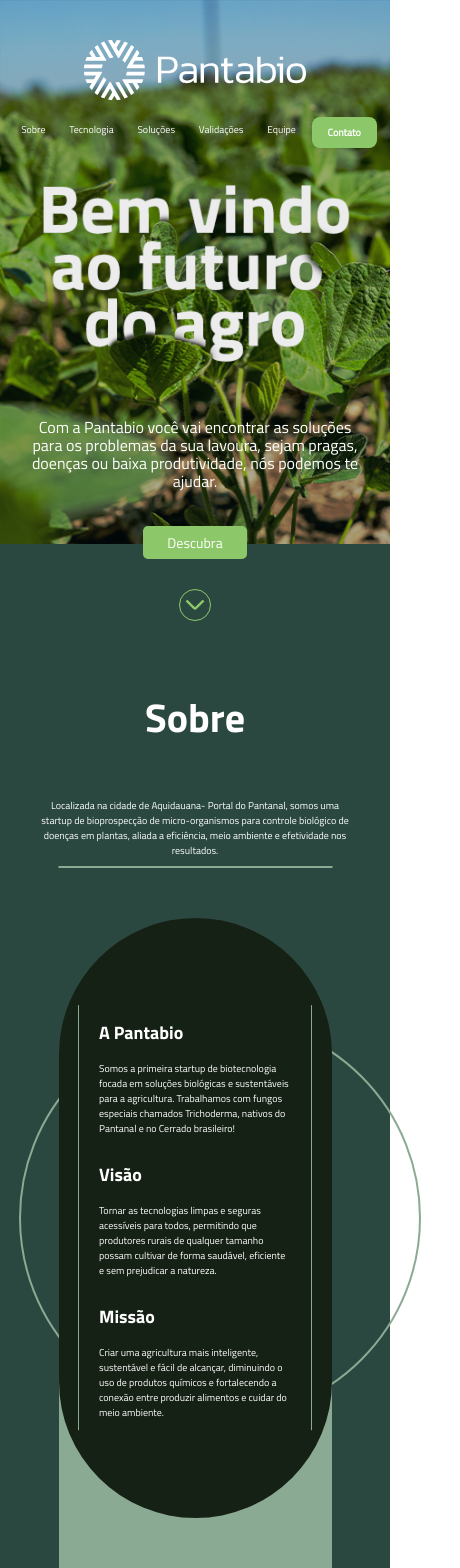
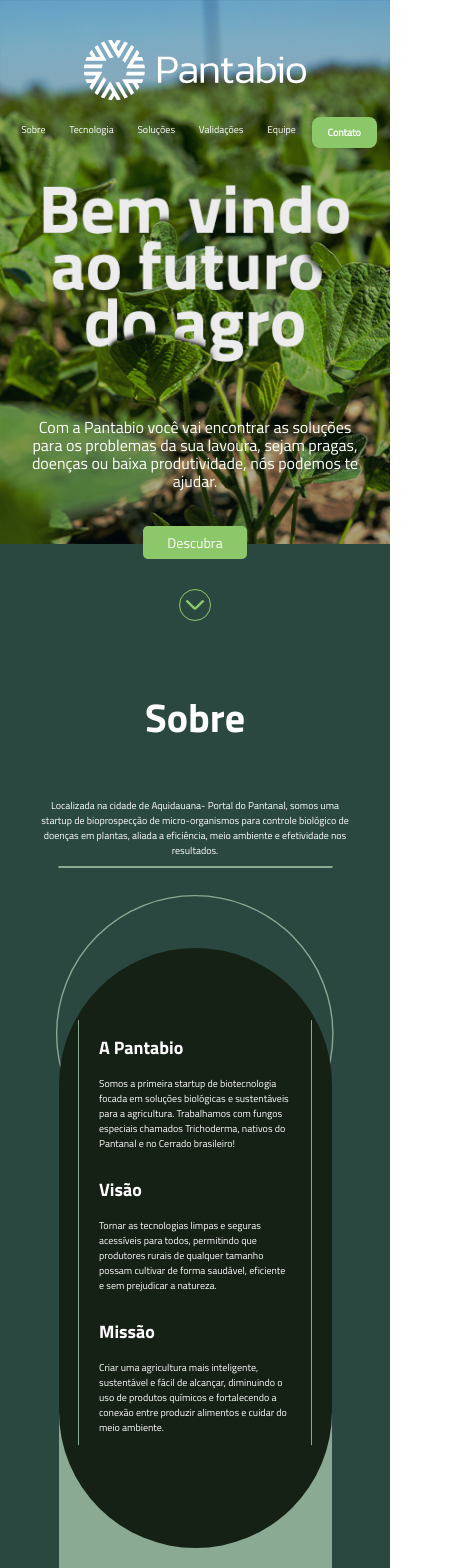
Before and after one commit to yagoMiron/pantabio, a React (Create React App) app: page / in a window 390 px wide. Shown: the top 1568 px of the page, 460 px wide, since content can reach past the window. Built offline with nearby package versions, Linux system fonts and the light colour scheme.

Commit message:
arrumando svg da seção sobre

```diff
--- a/src/components/Header/index.tsx
+++ b/src/components/Header/index.tsx
@@ -9,7 +9,7 @@ const Header = () => {
   useEffect(() => {
     function handleScroll() {
       const scrollY = window.scrollY;
-      setScrolled(scrollY > 1000);
+      setScrolled(scrollY > 0);
     }
 
     window.addEventListener("scroll", handleScroll);
--- a/src/components/Sobre/styles.module.css
+++ b/src/components/Sobre/styles.module.css
@@ -31,14 +31,15 @@
   width: 100vw;
   margin: 50px 10%;
   justify-content: center;
+  position: relative;
 }
 .area_ovalada {
-  position: relative;
   background-color: #162116;
   width: 75vw;
   height: 200px;
   border-radius: 213px;
   padding: 100px 0px;
+  z-index: 2;
 }
 .info {
   position: absolute;
@@ -67,6 +68,7 @@
   position: absolute;
   left: -20px;
   color: #8baa93;
+  z-index: 1;
 }
 @media (max-width: 820px) {
   .title {
@@ -111,4 +113,13 @@
   .text {
     font-size: 10px;
   }
+  .circle {
+    width: 85vw;
+    height: 85vw;
+    top: 0;
+    left: auto;
+  }
+  .area_ovalada {
+    margin-top: 80px;
+  }
 }
```
